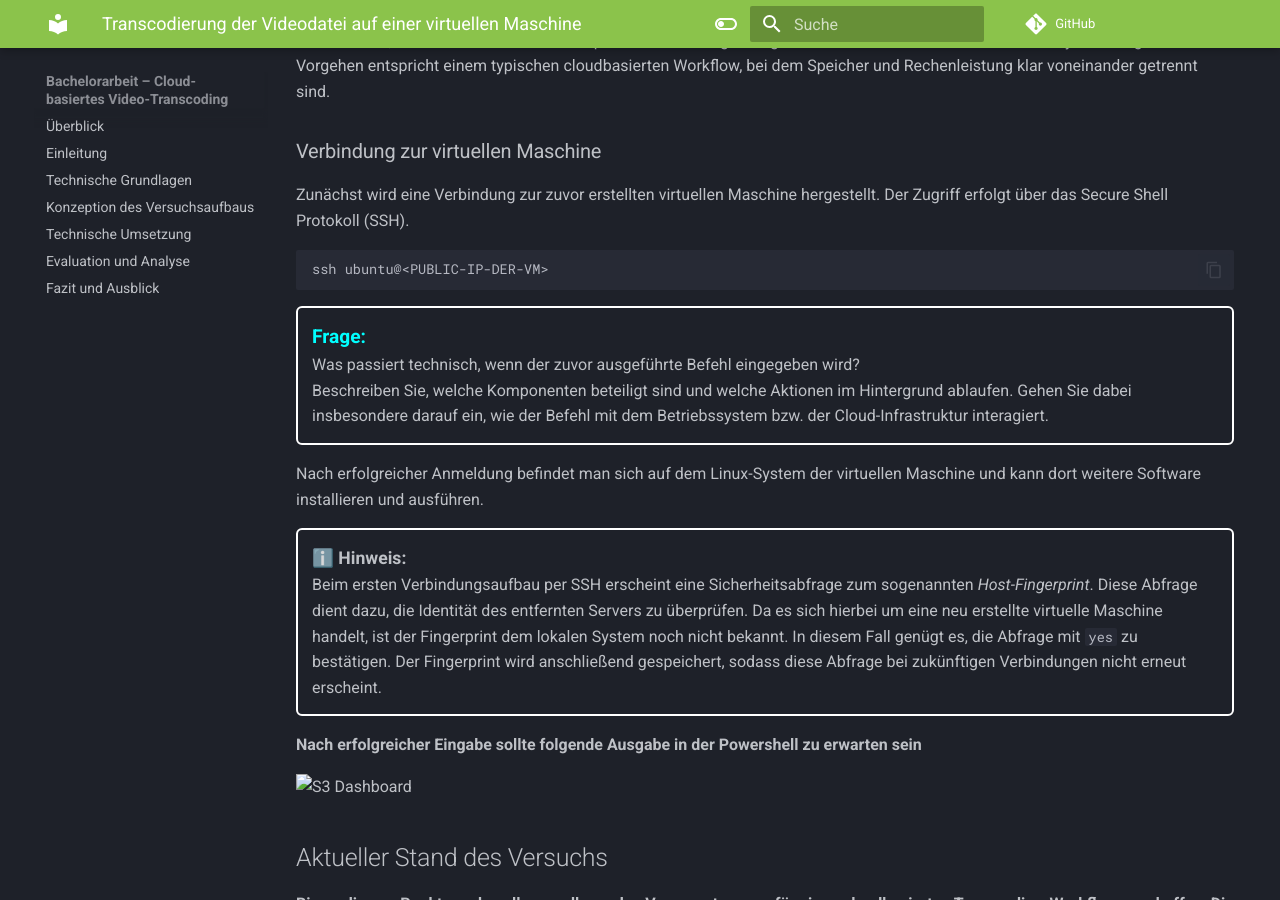
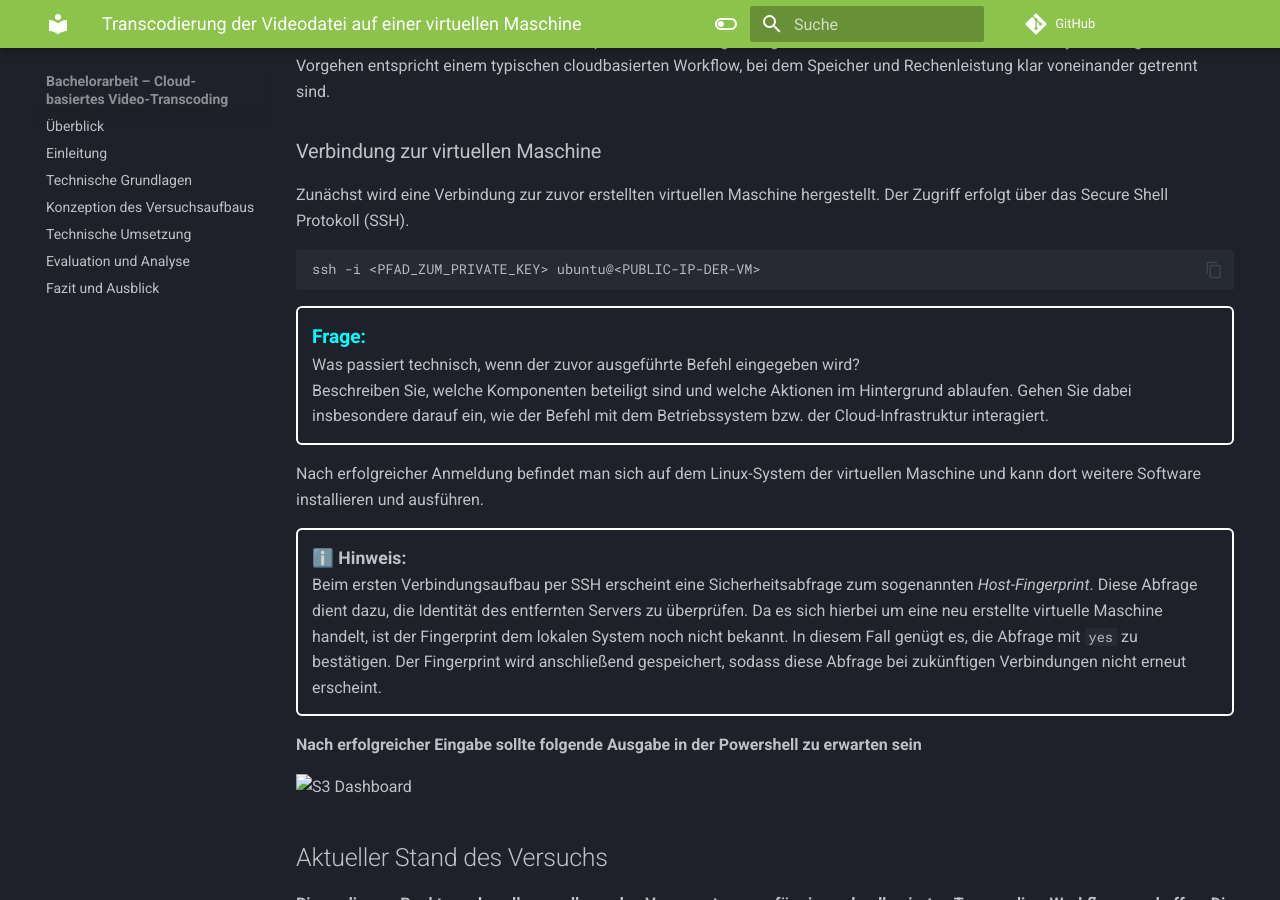
Before and after one commit to LimaLima2670/StackItPraktikumThesis, an MkDocs documentation site: the page built from docs/Versuch1/04-ffmpegtranscode.md, in a window 1280 px wide and 900 px high, scrolled down 347 px. Built offline with MkDocs 1.6.1 and Material for MkDocs 9.7.7, drawn with Linux system fonts in a browser that asks for light colours; comment, search, counter and statistics services are not loaded; part of the change alters nothing that is shown.

Commit message:
Update 04-ffmpegtranscode.md

````diff
--- a/docs/Versuch1/04-ffmpegtranscode.md
+++ b/docs/Versuch1/04-ffmpegtranscode.md
@@ -11,7 +11,7 @@ Die virtuelle Maschine übernimmt dabei die Rolle eines dedizierten Rechenknoten
 Zunächst wird eine Verbindung zur zuvor erstellten virtuellen Maschine hergestellt. Der Zugriff erfolgt über das Secure Shell Protokoll (SSH).
 
 ```bash
-ssh ubuntu@<PUBLIC-IP-DER-VM>
+ssh -i <PFAD_ZUM_PRIVATE_KEY> ubuntu@<PUBLIC-IP-DER-VM>
 ```
 <div style="
   border: 2px solid #ffffff;
````
